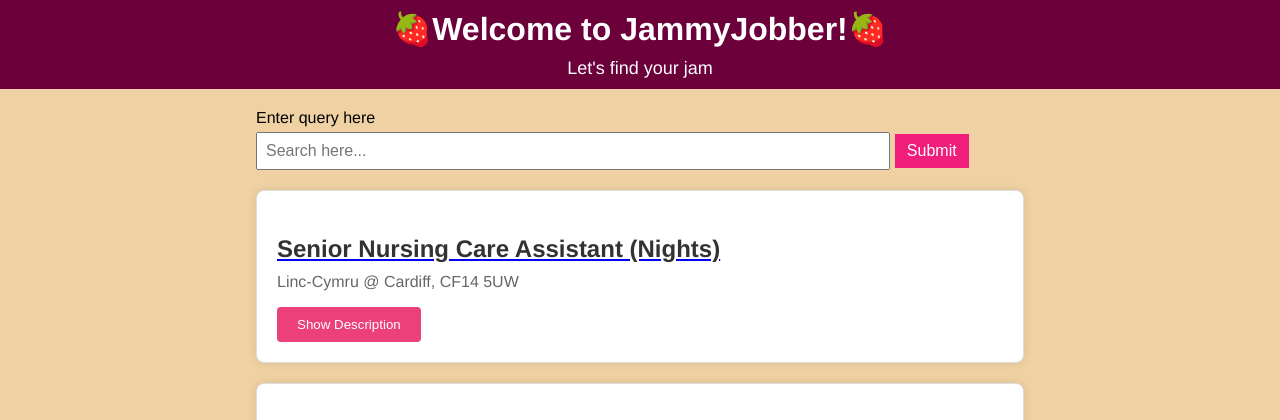
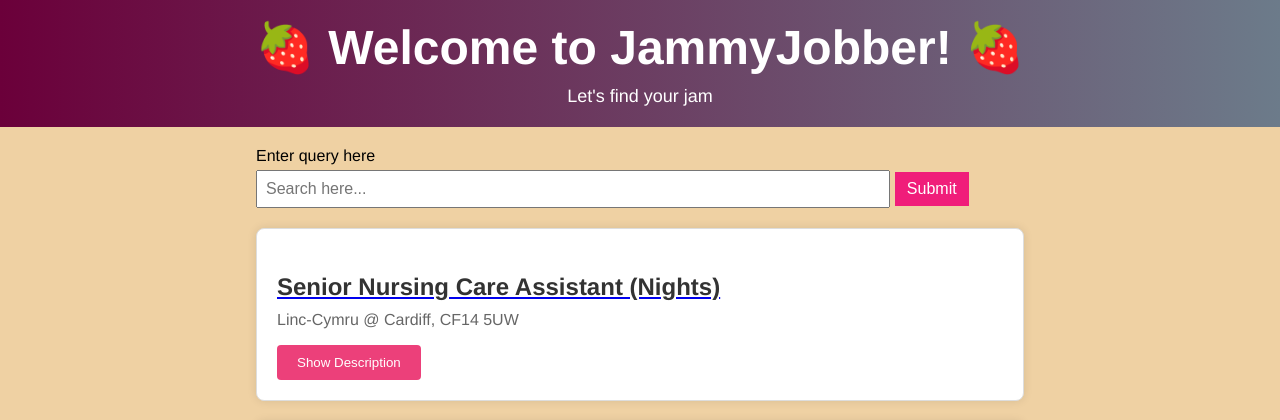
Before and after one commit to Manavjain1104/jammyjobber, a Django app: page / in a window 1280 px wide. Shown: the top 420 px of the page. Run offline with Django 4.2, Linux system fonts and the light colour scheme; data comes from the database, SQL or seed files in the repository.

Commit message:
Styling the header

```diff
--- a/pages/static/css/design.css
+++ b/pages/static/css/design.css
@@ -12,11 +12,18 @@ body {
 
 /* Style the header section */
 header {
-    background-color: #6b003a;
     color: #fff;
-    padding: 10px;
+    padding: 20px;
     text-align: center;
+    background: linear-gradient(to right, #6b003a, #6c7b8a)
 }
+
+h1 {
+    font-size: 3em;
+    margin-bottom: 10px;
+    font-weight: bold;
+}
+
 
 .catchline {
     color: #fff;
--- a/pages/templates/pages/home_search.html
+++ b/pages/templates/pages/home_search.html
@@ -8,7 +8,7 @@
 <body>
 
     <header>
-        <h1>🍓Welcome to JammyJobber!🍓</h1>
+        <h1>🍓 Welcome to JammyJobber! 🍓</h1>
         <p class="catchline">Let's find your jam</p>
     </header>
 
```
